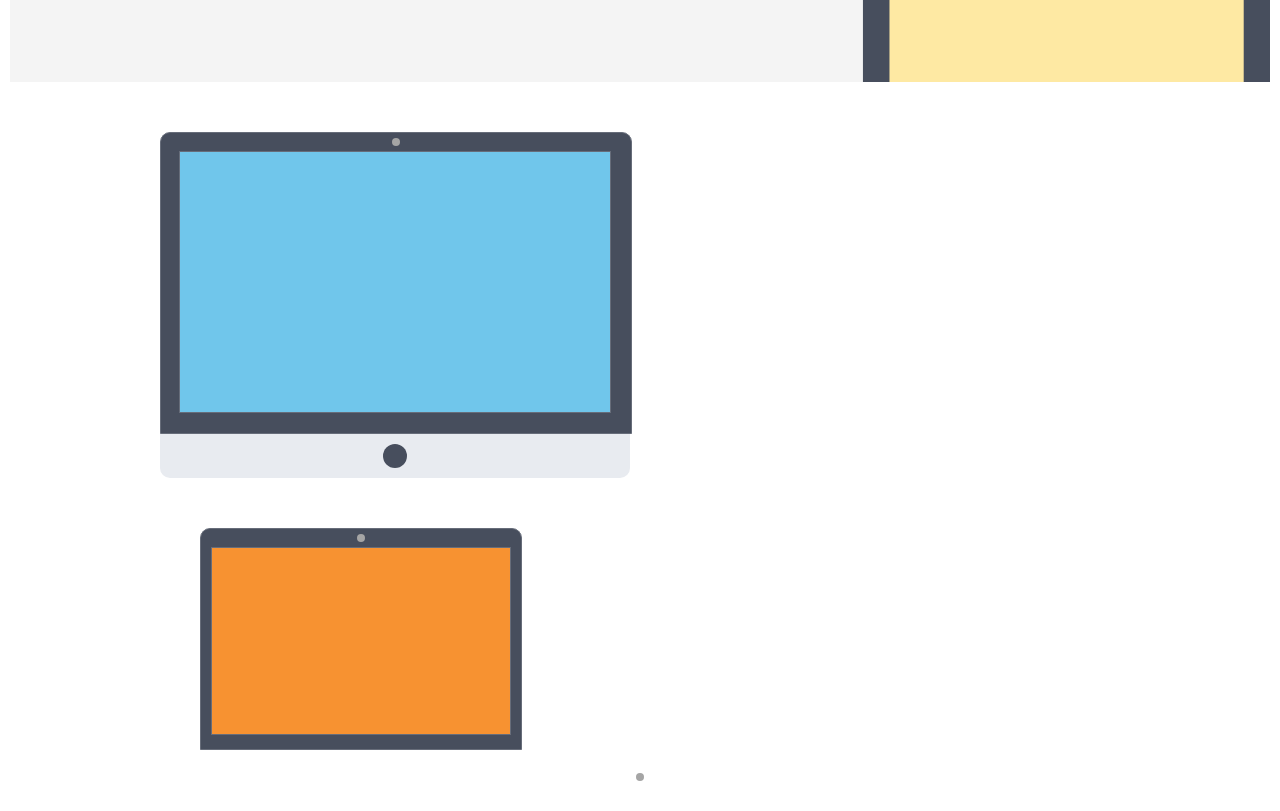
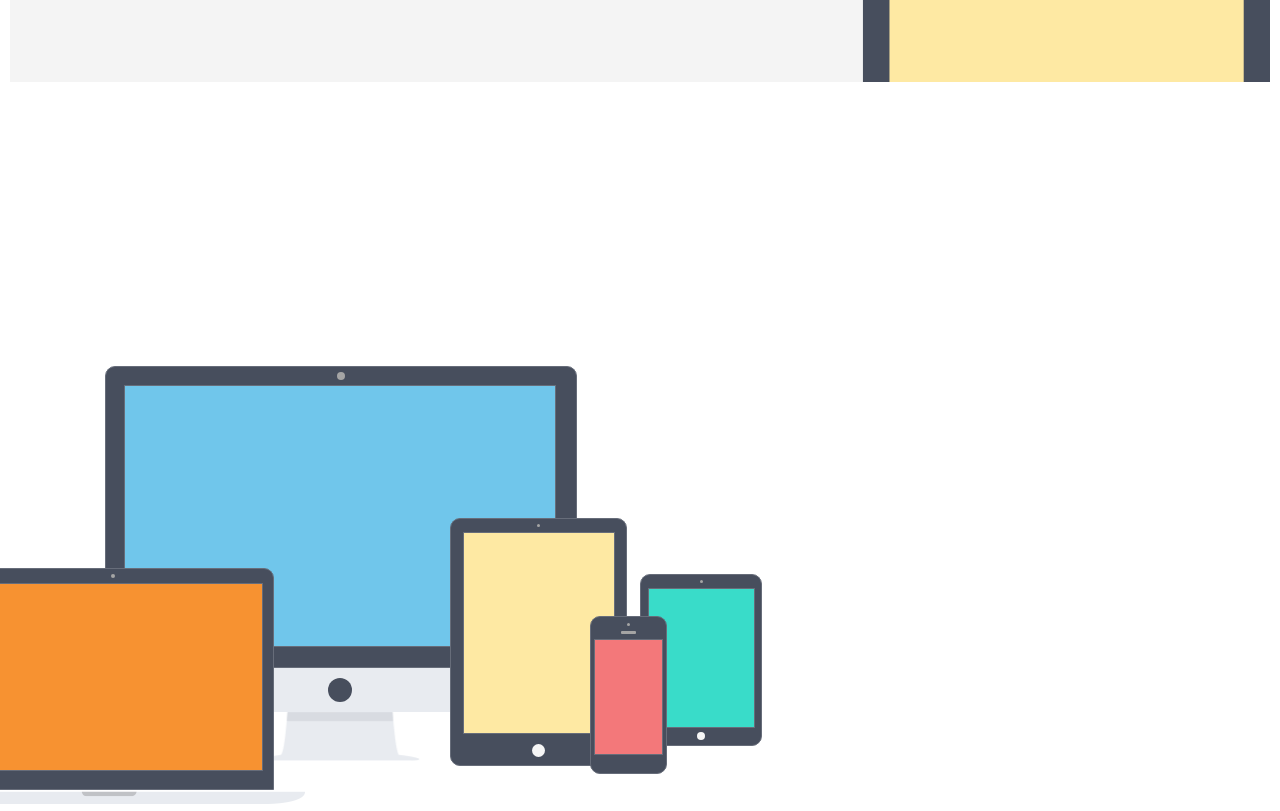
Before and after one commit to WRqw/perth, a plain HTML site: page index.html in a window 1280 px wide. Shown: the part 1220-2031 px from the top of the page. Before the commit the page ends 2006 px from the top, so only its background shows below. Drawn offline with Linux system fonts and the light colour scheme.

Commit message:
apple elements

```diff
--- a/css/style.css
+++ b/css/style.css
@@ -42,6 +42,10 @@ body{
 .content{
 	width: 940px;
 	margin: 0 auto;
+}
+.middlesection{
+	width: 1260px;
+	height: auto;
 }
 .rightlines{
 	text-align: right;
@@ -171,17 +175,27 @@ a div.buttonhello:after{
 .middlesection{
 	width: 1260px;
 	background: white;
+	overflow: hidden;
+}
+.appleelements{
+	width: 762px;
+	margin-right: auto;
 }
 .mac{
 	-webkit-border-top-right-radius: 10px;
 	-webkit-border-top-left-radius: 10px;
-	margin-top: 50px;
 	width: 470px;
 	height: 300px;
 	background: #474e5d;
 	overflow: hidden;
 	border: 1px solid #676d7a;
 
+}
+.macposition{
+	position: relative;
+	z-index: 1;
+	top: 284px;
+	right: 55px;
 }
 .circle{
 	width: 8px;
@@ -194,7 +208,7 @@ a div.buttonhello:after{
     margin: 5px auto;
 
 }
-.mac>.ekran{
+.mac>.screen{
 	width: 430px;
 	background: #70c6eb;
 	height: 260px;
@@ -237,7 +251,24 @@ img.holder{
 	overflow: hidden;
 	border: 1px solid #676d7a;
 }
-.retina>.ekran{
+.retinaposition{
+	z-index: 2;
+	position: relative;
+	top: 90px;
+	right: 248px;
+
+}
+.retina>.circle{
+	width: 4px;
+	height: 4px;
+	background: #a5a5a5;
+    -moz-border-radius: 50px;
+    -webkit-border-radius: 50px;
+    border-radius: 50px;
+    margin-left: 20px;
+    margin: 5px auto;
+}
+.retina>.screen{
 	width: 298px;
 	background: #f79231;
 	height: 186px;
@@ -249,3 +280,136 @@ img.holder{
 	width: 394px;
 	margin-left: 160px;
 }
+.ipadbottomposition{
+	position: relative;
+	z-index: 3;
+	bottom: 200px;
+	left: 450px;
+}
+.ipadbottom{
+	width: 175px;
+	height: 246px;
+	background: #474e5d;
+	-webkit-border-top-right-radius: 10px;
+	-webkit-border-top-left-radius: 10px;
+	-webkit-border-bottom-right-radius: 10px;
+	-webkit-border-bottom-left-radius: 10px;
+	border: 1px solid #676d7a;
+
+}
+.circleipad{
+	width: 3px;
+	height: 3px;
+	margin: 5px auto;
+	background: #a5a5a5;
+	-moz-border-radius: 50px;
+    -webkit-border-radius: 50px;
+    border-radius: 50px;
+}
+.screenipad{
+	border: 1px solid #676d7a;
+	width: 150px;
+	height: 200px;
+	background: #fee9a3;
+	border: 1px solid #676d7a;
+	margin: 0 auto;
+
+}
+.bottomipad>.bottomcircle{
+	width: 13px;
+	height: 13px;
+	background: #f6f6f6;
+}
+.ipadminiposition{
+	z-index: 4;
+	position: relative;
+	bottom: 392px;
+	left: 640px;
+
+}
+
+.ipadminibottom{
+	width: 120px;
+	height: 170px;
+	background: #474e5d;
+	-webkit-border-top-right-radius: 10px;
+	-webkit-border-top-left-radius: 10px;
+	-webkit-border-bottom-right-radius: 10px;
+	-webkit-border-bottom-left-radius: 10px;
+	border: 1px solid #676d7a;
+
+}
+.screenipadmini{
+	border: 1px solid #676d7a;
+	width: 105px;
+	height: 138px;
+	background: #39dcc9;
+	margin: 0 auto;
+
+}
+.bottomcirclemini{
+	overflow: hidden;
+	width: 8px;
+	height: 8px;
+	background: #f6f6f6;
+	-moz-border-radius: 50px;
+    -webkit-border-radius: 50px;
+    border-radius: 50px;
+	margin: 4px auto;
+}
+.iphonebottomposition{
+	z-index: 5;
+	position: relative;
+	width: 73px;
+	bottom: 522px;
+	left: 590px;
+}
+.iphonebottom{
+
+
+	width: 75px;
+	height: 156px;
+	background: #474e5d;
+	-webkit-border-top-right-radius: 10px;
+	-webkit-border-top-left-radius: 10px;
+	-webkit-border-bottom-right-radius: 10px;
+	-webkit-border-bottom-left-radius: 10px;
+	border: 1px solid #676d7a;
+
+}
+.circleiphone{
+	width: 3px;
+	height: 3px;
+	margin: auto;
+	background: #a5a5a5;
+	-moz-border-radius: 50px;
+    -webkit-border-radius: 50px;
+    border-radius: 50px;
+    margin-top: 6px;
+}
+.ipline{
+	margin: 5px auto;
+	display: block;
+	width: 15px;
+	height: 3px;
+
+	background: #a5a4a4;
+	-webkit-border-top-right-radius: 1px;
+	-webkit-border-top-left-radius: 1px;
+	-webkit-border-bottom-right-radius: 1px;
+	-webkit-border-bottom-left-radius: 1px;
+}
+.screeniphone{
+	width: 67px;
+	height: 114px;
+	background: #f3787a;
+	margin: 0 auto;
+	border: 1px solid #676d7a;
+	margin-top: 5px;
+}
+.columndog{
+	margin-left: auto;
+	width: 396px;
+	height: auto;
+	background: black;
+}
--- a/index.html
+++ b/index.html
@@ -44,12 +44,13 @@
 
 	</div>
 	<div class="middlesection">
+		<div class="applelements">
 		<div class="content clearfix">
+			<div class="macposition">
 				<div class="mac">
 					<div class="circle">
-
 					</div>
-				<div class="ekran"></div>
+					<div class="screen"></div>
 
 				</div>
 				<div class="niz">
@@ -59,23 +60,78 @@
 					<img src="img/holder.png" alt="" class="holder">
 				</div>
 			</div>
+		</div>
+
+		<div class="retinaposition">
 		<div class="retina">
 			<div class="circle">
 
 				</div>
-				<div class="ekran"></div>
+				<div class="screen"></div>
 
 		</div>
 		<div class="bottomretina">
 				<img src="img/holder-retina.png" alt="" class="">
 			</div>
-		</div>
-		<div class="iphonebottom">
-				<div class="circle">
 
 		</div>
-				<div class="ekran"></div>
+
+		<div class="ipadbottomposition">
+			<div class="ipadbottom">
+					<div class="circleipad">
 
 					</div>
+					<div class="screenipad"></div>
+						<div class="bottomipad">
+						<div class="bottomcircle"></div>
+					</div>
+
+			</div>
+		</div>
+
+		<div class="ipadminiposition">
+			<div class="ipadminibottom">
+					<div class="circleipad">
+
+					</div>
+					<div class="screenipadmini"></div>
+
+					<div class="bottomcirclemini"></div>
+
+
+			</div>
+		</div>
+		<div class="iphonebottomposition">
+			<div class="iphonebottom">
+					<div class="circleiphone">
+
+					</div>
+					<div class="ipline"></div>
+					<div class="screeniphone"></div>
+
+					<div class="bottomcircleip"></div>
+
+
+			</div>
+			</div>
+		</div>
+		<div class="content clearfix">
+		<div class="columndog">
+			<h5 class="getdog">Get a Dog Up Ya’</h5>
+			<p class="columndogsubttop">
+				She'll be right paddock how lets throw a ciggies.
+				She'll be right ute to built like a doovalacky.
+			</p>
+			<p class="columndogsubtbot">
+				We're going rack off bloody she'll be right pash. You
+				little ripper tucker also get a dog up ya greenie.
+			</p>
+			<div class="hellobut">
+					<a href=""><div class="coldoglink">view on dribble</div></a>
+			</div>
+		</div>
+		</div>
+		</div>
+
 </body>
 </html>
```
Also changed, not shown: img/hellobutton.png (added), img/holder-retina.png (added), img/holder.png (added). Lines whose indentation alone changed are shown as unchanged.
